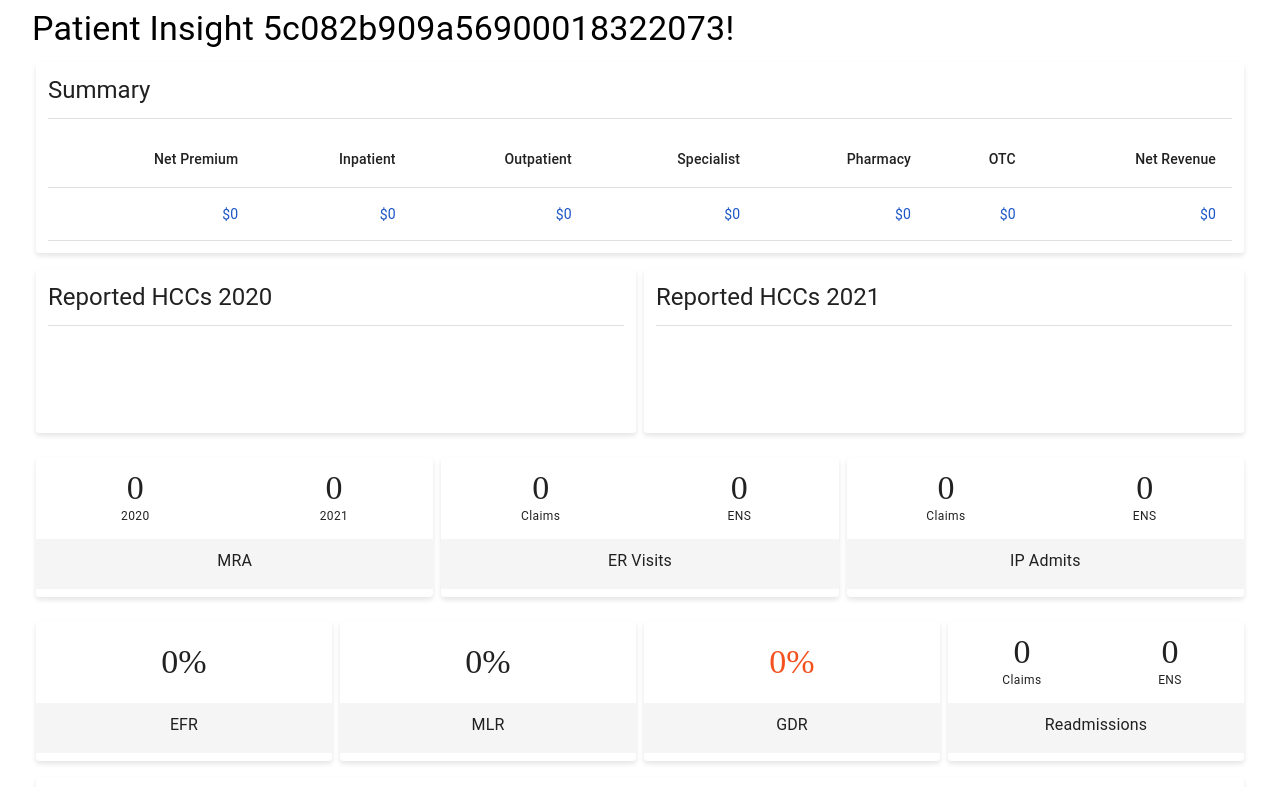
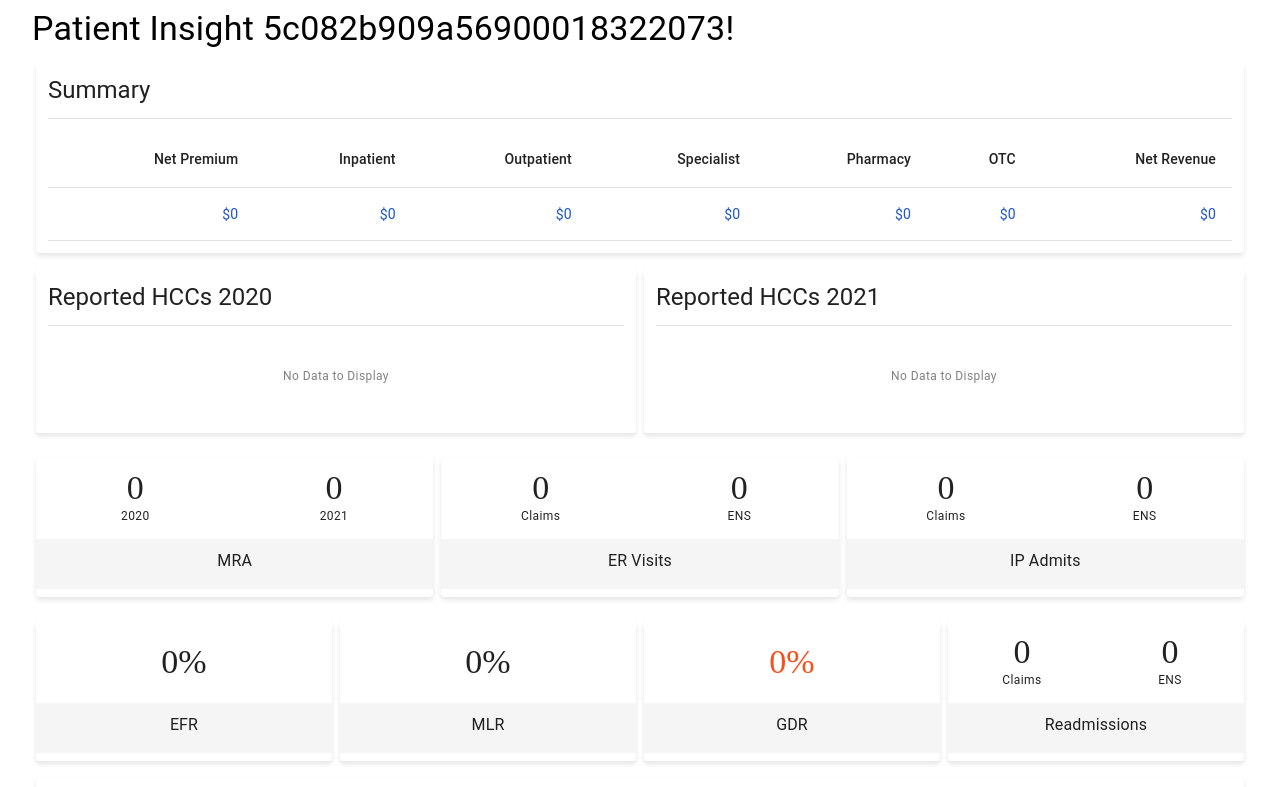
Before and after one commit to primaverahealth/patient-insight, a React app: page / in a window 1280 px wide. Shown: the top 787 px of the page. Built offline with nearby package versions, Linux system fonts and the light colour scheme; no server answers; the HTML template or start-up script is replaced by a standard one.

Commit message:
Added NoDataDisply common component
Signed-off-by: Frank Corona <frankdavid.corona@gmail.com>

```diff
--- /dev/null
+++ b/src/common/NoDataDisplay/NoDataDisplay.tsx
@@ -0,0 +1,25 @@
+import React, { ReactElement } from 'react';
+import { makeStyles, Typography } from '@material-ui/core';
+
+import { height_50 } from '../../utils/HeightUtils';
+
+const useStyles = makeStyles(() => ({
+    container: {
+        padding: '4px',
+        display: 'flex',
+        justifyContent: 'center',
+        alignItems: 'center',
+        height: height_50,
+        color: 'grey',
+    }
+}))
+
+export default function NoDataDisplay(): ReactElement {
+    const classes = useStyles();
+
+    return (
+        <div className={classes.container}>
+            <Typography variant={'caption'}>No Data to Display</Typography>
+        </div>
+    );
+}
--- a/src/components/HCCs/HCCs.tsx
+++ b/src/components/HCCs/HCCs.tsx
@@ -5,6 +5,7 @@ import moment from 'moment';
 
 import { width_50 } from '../../utils/WidthUtils';
 import Divider from '../../common/Divider/Divider';
+import NoDataDisplay from '../../common/NoDataDisplay/NoDataDisplay';
 
 const useStyles = makeStyles(() => ({
     box: {
@@ -32,13 +33,15 @@ export default function HCCs(): ReactElement {
                 <Typography variant='h5' component='h1' gutterBottom align="left">
                     Reported HCCs {prevYear}
                 </Typography>
-                <Divider/>
+                <Divider />
+                <NoDataDisplay />
             </Paper>
             <Paper className={classes.box}>
                 <Typography variant='h5' component='h1' gutterBottom align="left">
                     Reported HCCs {currentYear}
                 </Typography>
-                <Divider/>
+                <Divider />
+                <NoDataDisplay />
             </Paper>
         </div>
     );
```
